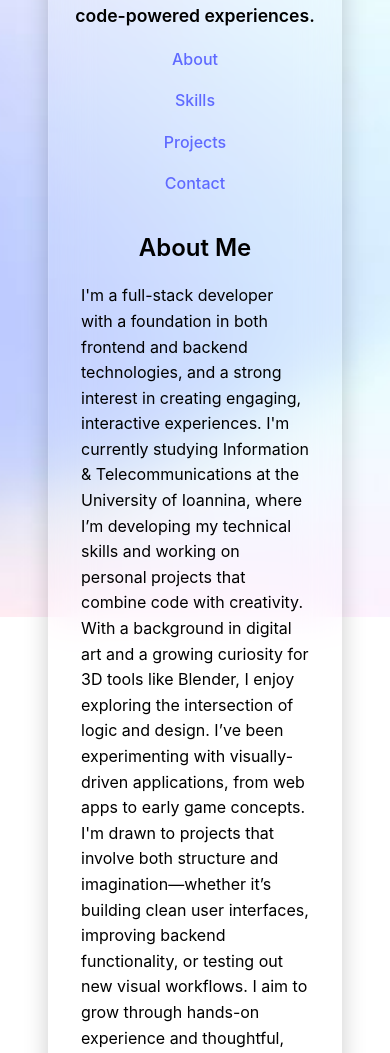
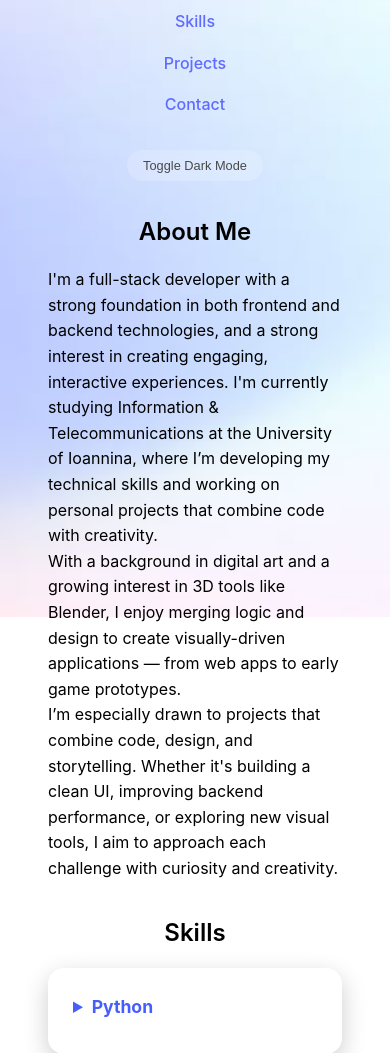
Before and after one commit to CEYEb3r/portfolio, a plain HTML site: page index.html in a window 390 px wide. Shown: the part 227-1280 px from the top of the page. Drawn offline with Linux system fonts and the light colour scheme.

Commit message:
Refactor layout: preserve glass card for lottery + improve toggle button on mobile

```diff
--- a/index.html
+++ b/index.html
@@ -5,10 +5,36 @@
   <meta name="viewport" content="width=device-width, initial-scale=1.0">
   <title>Chrysi Lampropoulou | Portfolio</title>
   <link rel="stylesheet" href="styles.css">
+  <style>
+    #darkModeToggle {
+      position: fixed;
+      top: 20px;
+      right: 20px;
+      padding: 0.5rem 1rem;
+      border: none;
+      border-radius: 20px;
+      background-color: rgba(255, 255, 255, 0.2);
+      color: #4a4a4a;
+      cursor: pointer;
+      z-index: 999;
+      backdrop-filter: blur(10px);
+      transition: background-color 0.3s ease;
+    }
+
+    #darkModeToggle:hover {
+      background-color: rgba(255, 255, 255, 0.3);
+    }
+
+    @media (max-width: 768px) {
+      #darkModeToggle {
+        position: static;
+        display: block;
+        margin: 1rem auto;
+      }
+    }
+  </style>
 </head>
 <body>
-  <div class="main-wrapper">
-    <div class="glasscontainer">
   <header>
     <h1>Chrysi Lampropoulou</h1>
     <h2>Full-Stack Developer & Digital Artist crafting immersive, code-powered experiences.</h2>
@@ -24,20 +50,21 @@
     <button id="darkModeToggle">Toggle Dark Mode</button>
   </nav>
 
-     <section id="about">
+  <main>
+    <section id="about" class="card-section">
       <h2>About Me</h2>
       <p>
-    I'm a full-stack developer with a foundation in both frontend and backend technologies, and a strong interest in creating engaging, interactive experiences. I'm currently studying Information & Telecommunications at the University of Ioannina, where I’m developing my technical skills and working on personal projects that combine code with creativity.
+        I'm a full-stack developer with a strong foundation in both frontend and backend technologies, and a strong interest in creating engaging, interactive experiences. I'm currently studying Information & Telecommunications at the University of Ioannina, where I’m developing my technical skills and working on personal projects that combine code with creativity.
       </p>
       <p>
-    With a background in digital art and a growing curiosity for 3D tools like Blender, I enjoy exploring the intersection of logic and design. I’ve been experimenting with visually-driven applications, from web apps to early game concepts.
+        With a background in digital art and a growing interest in 3D tools like Blender, I enjoy merging logic and design to create visually-driven applications — from web apps to early game prototypes.
       </p>
       <p>
-    I'm drawn to projects that involve both structure and imagination—whether it’s building clean user interfaces, improving backend functionality, or testing out new visual workflows. I aim to grow through hands-on experience and thoughtful, creative problem-solving.
+        I’m especially drawn to projects that combine code, design, and storytelling. Whether it's building a clean UI, improving backend performance, or exploring new visual tools, I aim to approach each challenge with curiosity and creativity.
       </p>
     </section>
 
-      <section id="skills">
+    <section id="skills" class="card-section">
       <h2>Skills</h2>
 
       <details>
@@ -83,7 +110,7 @@
       </details>
     </section>
 
-      <section id="projects">
+    <section id="projects" class="card-section">
       <h2>Projects</h2>
 
       <div class="project-card glass-card">
@@ -91,11 +118,9 @@
         <p>A web app that generates random lottery numbers. Built with HTML, CSS, and JavaScript. Clean UI and simple logic.</p>
         <a href="https://github.com/CEYEb3r/lottery-generator" target="_blank">View on GitHub</a>
       </div>
-
-        <!-- Add more .project-card blocks as needed -->
     </section>
 
-      <section id="contact">
+    <section id="contact" class="card-section">
       <h2>Contact Me</h2>
       <p>Feel free to reach out for collaborations, questions, or opportunities.</p>
       <ul>
@@ -105,6 +130,7 @@
         <li>LinkedIn: <a href="https://www.linkedin.com/in/chrysi-lampropoulou-418682368/" target="_blank">linkedin.com/in/chrysi-lampropoulou</a></li>
       </ul>
     </section>
+  </main>
 
   <button id="back2top" onclick="window.scrollTo({ top: 0, behavior: 'smooth' })">
     Back to Top
@@ -113,8 +139,6 @@
   <footer>
     <p>&copy; 2025 Chrysi Lampropoulou. All rights reserved.</p>
   </footer>
-    </div>
-  </div>
 
   <script>
     const toggle = document.getElementById("darkModeToggle");
```
Lines whose indentation alone changed are shown as unchanged.
